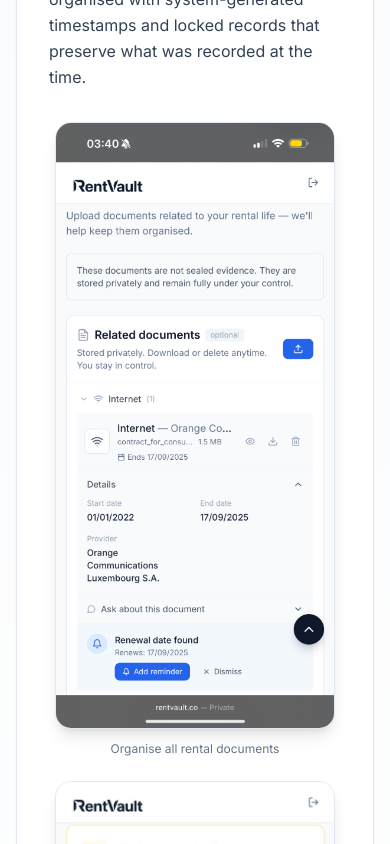
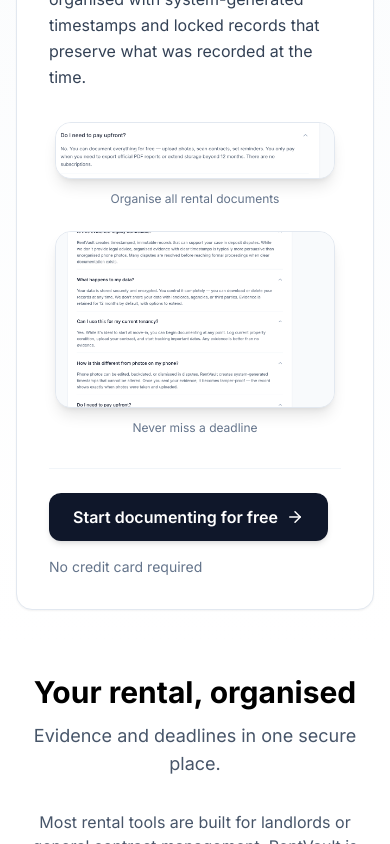
Before and after one commit to pipiagiorgi-rgb/guard-rent, a Next.js app: page / in a window 390 px wide. Shown: the part 2300-3144 px from the top of the page. Built offline with nearby package versions, Linux system fonts and the light colour scheme; no server answers.

Commit message:
Polish: Update homepage images and remove em-dashes
- Replaced 'Why this matters' images with cleaner mobile mockups (SEO friendly)
- Removed 'AI dashes' (—) from FAQ on Homepage and Pricing page
- Standardized punctuation in feature notes

```diff
--- a/src/app/page.tsx
+++ b/src/app/page.tsx
@@ -170,8 +170,8 @@ export default function Home() {
                                 <div className="flex flex-col items-center">
                                     <div className="max-w-[280px] rounded-2xl overflow-hidden shadow-lg border border-slate-200 bg-white">
                                         <img
-                                            src="/screenshots/rentvault-related-documents-internet-contract.png"
-                                            alt="RentVault related documents showing internet contract with renewal date detection and reminder option"
+                                            src="/screenshots/rentvault-app-mobile-related-documents.png"
+                                            alt="RentVault mobile app interface showing related documents organizer for internet contracts"
                                             className="w-full h-auto"
                                             loading="lazy"
                                         />
@@ -181,8 +181,8 @@ export default function Home() {
                                 <div className="flex flex-col items-center">
                                     <div className="max-w-[280px] rounded-2xl overflow-hidden shadow-lg border border-slate-200 bg-white">
                                         <img
-                                            src="/screenshots/rentvault-contract-termination-notice-reminder.jpg"
-                                            alt="RentVault contract termination reminder showing lease end date, notice period, and deadline notification settings"
+                                            src="/screenshots/rentvault-app-mobile-contract-reminders.png"
+                                            alt="RentVault mobile app interface showing contract termination notice reminders"
                                             className="w-full h-auto"
                                             loading="lazy"
                                         />
@@ -559,7 +559,7 @@ export default function Home() {
                                 },
                                 {
                                     question: "What happens to my data?",
-                                    answer: "Your data is stored securely and encrypted. You control it completely — you can download or delete your records at any time. We don't share your data with landlords, agencies, or third parties. Evidence is retained for 12 months by default, with options to extend."
+                                    answer: "Your data is stored securely and encrypted. You control it completely. You can download or delete your records at any time. We don't share your data with landlords, agencies, or third parties. Evidence is retained for 12 months by default, with options to extend."
                                 },
                                 {
                                     question: "Can I use this for my current tenancy?",
@@ -567,11 +567,11 @@ export default function Home() {
                                 },
                                 {
                                     question: "How is this different from photos on my phone?",
-                                    answer: "Phone photos can be edited, backdated, or dismissed in disputes. RentVault creates system-generated timestamps that cannot be altered. Once you seal your evidence, it becomes tamper-proof — the record shows exactly when photos were taken and uploaded."
+                                    answer: "Phone photos can be edited, backdated, or dismissed in disputes. RentVault creates system-generated timestamps that cannot be altered. Once you seal your evidence, it becomes tamper-proof. The record shows exactly when photos were taken and uploaded."
                                 },
                                 {
                                     question: "Do I need to pay upfront?",
-                                    answer: "No. You can document everything for free — upload photos, scan contracts, set reminders. You only pay when you need to export official PDF reports or extend storage beyond 12 months. There are no subscriptions."
+                                    answer: "No. You can document everything for free. Upload photos, scan contracts, set reminders. You only pay when you need to export official PDF reports or extend storage beyond 12 months. There are no subscriptions."
                                 },
                                 {
                                     question: "Does my landlord see my documents?",
--- a/src/app/pricing/page.tsx
+++ b/src/app/pricing/page.tsx
@@ -63,7 +63,7 @@ const faqItems = [
     },
     {
         question: "What are Related Contracts?",
-        answer: "Related contracts is an optional €9 add-on that lets you track utility and service contracts (internet, electricity, parking, insurance) linked to your rental. It's a one-time purchase that lasts for the entire duration of your rental, including any extensions. Related contracts are reference-only — they are not sealed evidence and are not included in evidence reports. Only sealed evidence (check-in photos, handover records, meter readings) is included in reports to keep your evidence clear and dispute-ready."
+        answer: "Related contracts is an optional €9 add-on that lets you track utility and service contracts (internet, electricity, parking, insurance) linked to your rental. It's a one-time purchase that lasts for the entire duration of your rental, including any extensions. Related contracts are reference-only. They are not sealed evidence and are not included in evidence reports. Only sealed evidence (check-in photos, handover records, meter readings) is included in reports to keep your evidence clear and dispute-ready."
     }
 ]
 
@@ -145,7 +145,7 @@ export default function PricingPage() {
                 {/* Preview Mode Note */}
                 <div className="max-w-3xl mx-auto mb-10 flex items-center justify-center gap-3 text-sm text-slate-500">
                     <Eye size={16} className="flex-shrink-0" />
-                    <span>Preview mode is free — data clears on refresh. Buy a pack to save permanently.</span>
+                    <span>Preview mode is free. Data clears on refresh. Buy a pack to save permanently.</span>
                 </div>
 
                 {/* Pricing Cards - OUTCOME-FOCUSED BULLETS */}
@@ -286,7 +286,7 @@ export default function PricingPage() {
                 {/* Related Contracts Add-on */}
                 <div className="max-w-3xl mx-auto mt-4 flex items-center justify-center gap-2 text-sm text-slate-500">
                     <FileText size={16} />
-                    <span>Optional add-on: Related contracts tracking (reference only) — €9 one-time</span>
+                    <span>Optional add-on: Related contracts tracking (reference only) - €9 one-time</span>
                 </div>
 
                 {/* PDF Export Flow - with title for context */}
```
Also changed, not shown: public/screenshots/rentvault-app-mobile-contract-reminders.png (added), public/screenshots/rentvault-app-mobile-related-documents.png (added).
